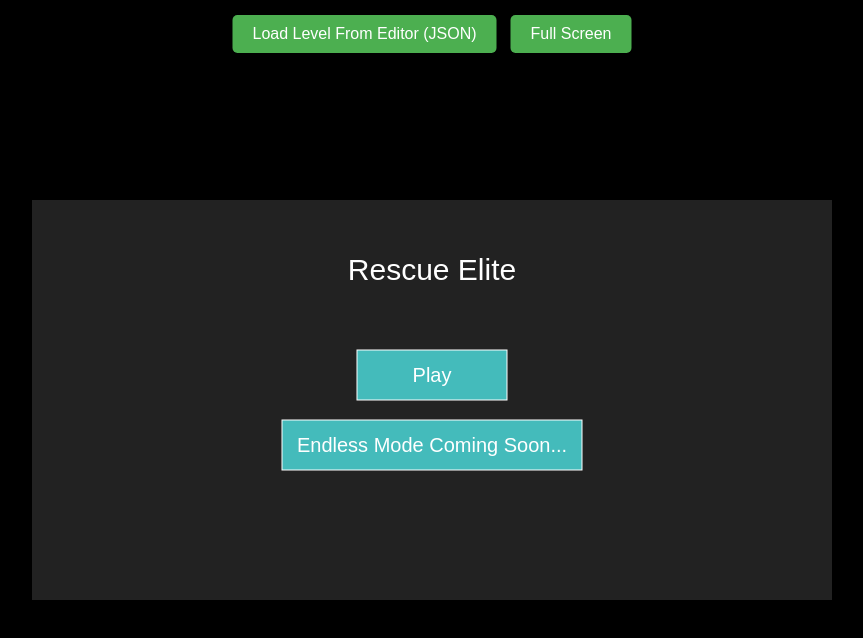
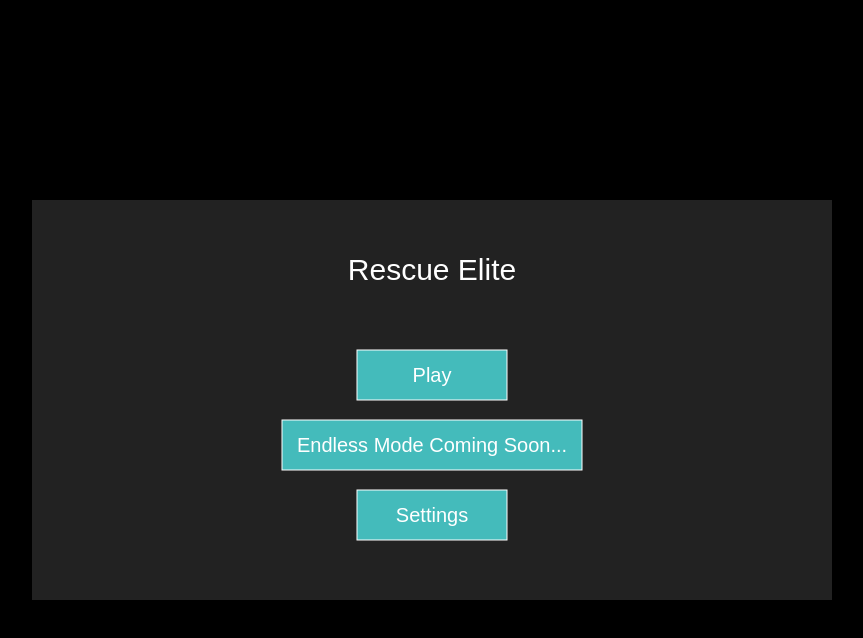
Before and after one commit to PerrivandenBerg/RescueElite, a website: page public/index.html in a window 1280 px wide. Shown: the whole page, without its empty margins (208-1071 px from the left). Drawn offline with Linux system fonts and the light colour scheme.

Commit message:
Improved the gameplay and added a settings menu.

```diff
--- a/package.json
+++ b/package.json
@@ -5,13 +5,10 @@
   "main": "server.js",
   "dependencies": {
     "express": "^4.21.2",
-    "netlify-cli": "^17.17.1",
-    "netlify-lambda": "^2.0.16",
     "serverless-http": "^3.2.0"
   },
   "devDependencies": {},
   "scripts": {
-    "build": "netlify deploy --prod",
     "test": "echo \"Error: no test specified\" && exit 1",
     "start": "node server.js"
   },
--- a/public/index.html
+++ b/public/index.html
@@ -10,10 +10,10 @@
 <body>
     <canvas id="gameCanvas"></canvas>
 
-    <div>
+    <!-- <div>
         <button id="load-button">Load Level From Editor (JSON)</button>
         <button id="full-screen">Full Screen</button>
-    </div>
+    </div> -->
 
     <script src="js/util.js"></script>
     <script src="js/explosion.js"></script>
--- a/public/js/application.js
+++ b/public/js/application.js
@@ -6,20 +6,36 @@ const ctx = canvas.getContext("2d");
 // Global variables.
 var globalGravity = 9.8;
 
-let lastTime = 0;
-
 const world = new World();
 
-let gameState = "menu"; // "menu" or "game" or "paused" or "level_select" or "next level" or "level_completed"
+let gameState = "menu"; // "menu" or "settings" or "game" or "paused" or "level_select" or "next level" or "level_completed"
 
 let levelScore = 0; // Used in the completion screen.
 
 canvas.width = 800;
 canvas.height = 400;
 
+// On mobile?
+let mobileControlsEnabled = isMobile();
+
+function isMobile() {
+    // More precise check: touchscreen + user agent match
+    const hasTouch = 'ontouchstart' in window || navigator.maxTouchPoints > 0;
+    const isMobileAgent = /Mobi|Android|iPhone|iPad|iPod/i.test(navigator.userAgent);
+
+    return hasTouch && isMobileAgent;
+}
+
+function toggleMobileControls() {
+    mobileControlsEnabled = !mobileControlsEnabled;
+    const btn = buttons.find(b => b.id === "settings" && b.text.includes("Mobile Controls"));
+    if (btn) {
+        btn.text = `Mobile Controls: ${mobileControlsEnabled ? "On" : "Off"}`;
+    }
+}
+
 
 // Full screen.
-document.getElementById("full-screen").addEventListener("click", () => full_screen());
 function full_screen() {
     let elem = document.documentElement; // Fullscreen the entire window
     if (elem.requestFullscreen) {
@@ -35,7 +51,6 @@ function full_screen() {
 }
 
 // Loads a level.
-document.getElementById("load-button").addEventListener("click", () => load());
 async function load() {
     const input = document.createElement("input");
     input.type = "file";
@@ -89,6 +104,7 @@ document.addEventListener("keydown", (event) => {
 const buttons = [
     { id: "menu", text: "Play", x: canvas.width / 2 - 75, y: 150, width: 150, height: 50, action: () => gameState = "level_select" },
     { id: "menu", text: "Endless Mode Coming Soon...", x: canvas.width / 2 - 150, y: 220, width: 300, height: 50, action: () => { } },
+    { id: "menu", text: "Settings", x: canvas.width / 2 - 75, y: 290, width: 150, height: 50, action: () => gameState = "settings" },
     { id: "level_select", text: "Chopper Training", x: 90, y: 220, width: 200, height: 50, action: () => startGame("levels/chopper_training.json") },
     { id: "level_select", text: "First Rescue", x: 310, y: 220, width: 200, height: 50, action: () => startGame("levels/first_rescue.json") },
     { id: "level_select", text: "Final Extraction", x: 530, y: 220, width: 200, height: 50, action: () => startGame("levels/final_extraction.json") },
@@ -100,13 +116,17 @@ const buttons = [
     { id: "paused", text: "Menu", x: canvas.width / 2 - 75, y: 290, width: 150, height: 50, action: () => gameState = "menu" },
     { id: "game", text: "Pause", x: canvas.width - 90, y: 10, width: 80, height: 50, action: () => gameState = "paused" },
     { id: "game", text: "Restart", x: canvas.width - 180, y: 10, width: 80, height: 50, action: () => { world.reset_level(); } },
-    { id: "game", text: "Shoot", x: 30, y: canvas.height - 80, width: 70, height: 50, action: () => { world.chopper.shoot(); } }
+    { id: "game", text: "Shoot", x: 30, y: canvas.height - 80, width: 70, height: 50, action: () => { world.chopper.shoot(); } },
+    { id: "settings", text: "Full Screen", x: canvas.width / 2 - 75, y: 120, width: 150, height: 50, action: () => full_screen() },
+    { id: "settings", text: "Upload Level", x: canvas.width / 2 - 75, y: 190, width: 150, height: 50, action: () => load() },
+    { id: "settings", text: "Mobile Controls: On", x: canvas.width / 2 - 100, y: 260, width: 200, height: 50, action: () => toggleMobileControls() },
+    { id: "settings", text: "Back", x: canvas.width / 2 - 75, y: 330, width: 150, height: 50, action: () => gameState = "menu" },
 ];
+
 
 
 // Handle mouse clicks for menu buttons.
 canvas.addEventListener("click", (event) => {
-    if (gameState === "menu" || gameState === "game" || gameState === "level_select" || gameState === "paused" || gameState === "level_completed") {
     const rect = canvas.getBoundingClientRect();
     const mouseX = event.clientX - rect.left;
     const mouseY = event.clientY - rect.top;
@@ -121,7 +141,6 @@ canvas.addEventListener("click", (event) => {
             ) {
                 button.action();
                 break;
-                }
             }
     }
 });
@@ -156,20 +175,41 @@ function renderPaused() {
 function renderMenu() {
     ctx.clearRect(0, 0, canvas.width, canvas.height);
 
-    // Background
     ctx.fillStyle = "#222";
     ctx.fillRect(0, 0, canvas.width, canvas.height);
 
-    // Title
     ctx.fillStyle = "#fff";
     ctx.font = "30px Arial";
     ctx.textAlign = "center";
     ctx.fillText("Rescue Elite", canvas.width / 2, 80);
 
-    // Buttons
     ctx.font = "20px Arial";
     for (let button of buttons) {
-        if (button.id === "menu") {
+        if (button.id === gameState) {
+            ctx.fillStyle = "#4BB";
+            ctx.fillRect(button.x, button.y, button.width, button.height);
+            ctx.strokeStyle = "#fff";
+            ctx.strokeRect(button.x, button.y, button.width, button.height);
+            ctx.fillStyle = "#fff";
+            ctx.fillText(button.text, button.x + button.width / 2, button.y + 32);
+        }
+    }
+}
+function renderSettings() {
+    // Renders the settings menu.
+    ctx.clearRect(0, 0, canvas.width, canvas.height);
+
+    ctx.fillStyle = "#222";
+    ctx.fillRect(0, 0, canvas.width, canvas.height);
+
+    ctx.fillStyle = "#fff";
+    ctx.font = "30px Arial";
+    ctx.textAlign = "center";
+    ctx.fillText("Settings", canvas.width / 2, 40);
+
+    ctx.font = "20px Arial";
+    for (let button of buttons) {
+        if (button.id === gameState) {
             ctx.fillStyle = "#4BB";
             ctx.fillRect(button.x, button.y, button.width, button.height);
             ctx.strokeStyle = "#fff";
@@ -250,6 +290,8 @@ function render() {
 
     if (gameState === "menu") {
         renderMenu();
+    } else if (gameState === "settings") {
+        renderSettings();
     } else if (gameState === "level_select") {
         renderLevelSelect();
     } else if (gameState === "level_completed") {
@@ -266,6 +308,8 @@ function render() {
             ctx.font = "20px Arial";
             for (let button of buttons) {
                 if (button.id === "game") {
+                    if (!mobileControlsEnabled && button.text === "Shoot")
+                        continue;
                     ctx.fillStyle = "#4BB";
                     ctx.fillRect(button.x, button.y, button.width, button.height);
                     ctx.strokeStyle = "#fff";
@@ -320,6 +364,7 @@ async function preload_sprites(paths) {
         for (const path of paths) {
             await store_sprite(path);  // Wait for each sprite to be loaded
         }
+        toggleMobileControls();
         gameLoop();  // Start the game once all sprites are loaded
     } catch (error) {
         console.error("Failed to load some sprites:", error);
@@ -384,11 +429,26 @@ function tint_image(ctx, image, color, x, y) {
     ctx.drawImage(tintedImage, x, y);
 }
 
-function gameLoop(time) {
-    let deltaTime = (time - lastTime) / 1000; // Convert ms to seconds.
-    lastTime = time;
-    update((deltaTime || 0));
-    render();
+let accumulator = 0;
+let lastTime = 0;
+const fixedDelta = 1 / 60; // 60 updates per second
+
+function gameLoop(currentTime) {
+    currentTime /= 1000; // Convert to seconds
+    let deltaTime = currentTime - lastTime || 0;
+    if (deltaTime > 0.25) deltaTime = 0.25; // Avoid spiral of death
+    lastTime = currentTime;
+
+    accumulator += deltaTime;
+    console.log(accumulator, fixedDelta);
+
+    // Run game logic in fixed steps (multiple if needed)
+    while (accumulator >= fixedDelta) {
+        update(fixedDelta); // Fixed-step update
+        accumulator -= fixedDelta;
+    }
+
+    render(); // Always render at full refresh rate
     requestAnimationFrame(gameLoop);
 }
 
--- a/public/js/joystick.js
+++ b/public/js/joystick.js
@@ -14,16 +14,36 @@ class Joystick {
         this.radius = 40;
         this.stickRadius = 20;
 
+        this.joystick_touch_id = null;
+
         this.controls = { left_right: 0, up_down: 0 };
 
         // Input from both touch screen and mouse input.
-        document.addEventListener("touchstart", (e) => this.start(e.touches[0]), false);
-        document.addEventListener("touchmove", (e) => this.move(e.touches[0]), false);
-        document.addEventListener("touchend", () => this.end(), false);
+        document.addEventListener("touchstart", (e) => {
+            for (let touch of e.changedTouches) {
+                this.start(touch, true);
+            }
+            e.preventDefault(); // Prevent default scrolling
+        }, { passive: false });
 
-        document.addEventListener("mousedown", (e) => this.start(e), false);
-        document.addEventListener("mousemove", (e) => this.move(e), false);
-        document.addEventListener("mouseup", () => this.end(), false);
+        document.addEventListener("touchmove", (e) => {
+            for (let touch of e.changedTouches) {
+                this.move(touch, true);
+            }
+            e.preventDefault();
+        }, { passive: false });
+
+        document.addEventListener("touchend", (e) => {
+            for (let touch of e.changedTouches) {
+                this.end(touch, true);
+            }
+            e.preventDefault();
+        }, { passive: false });
+
+
+        document.addEventListener("mousedown", (e) => this.start(e, false), false);
+        document.addEventListener("mousemove", (e) => this.move(e, false), false);
+        document.addEventListener("mouseup", (e) => this.end(e, false), false);
     }
 
     // Used to reset the level.
@@ -32,7 +52,7 @@ class Joystick {
     }
 
     // Start pressing the button and setting an initial position.
-    start(input) {
+    start(input, check) {
         const rect = canvas.getBoundingClientRect();
         const x = input.clientX - rect.left;
         const y = input.clientY - rect.top;
@@ -45,6 +65,11 @@ class Joystick {
             return;
         }
 
+        // If already tracking a touch, ignore new ones.
+        if (this.joystick_touch_id !== null && check) return;
+
+        this.joystick_touch_id = input.identifier;
+
         this.active = true;
         this.baseX = x;
         this.baseY = y;
@@ -53,8 +78,8 @@ class Joystick {
     }
 
     // Moving the joystick while keeping the button pressed.
-    move(input) {
-        if (!this.active) return;
+    move(input, check) {
+        if (!this.active || (input.identifier !== this.joystick_touch_id && check)) return;
         const rect = canvas.getBoundingClientRect();
         let x = input.clientX - rect.left;
         let y = input.clientY - rect.top;
@@ -78,7 +103,10 @@ class Joystick {
     }
 
     // Stops moving the joystick and reset everything.
-    end() {
+    end(input, check) {
+        if (input.identifier !== this.joystick_touch_id && check) return;
+
+        this.joystick_touch_id = null;
         this.active = false;
         this.controls = { left_right: 0, up_down: 0 };
         this.player.controls.left_right = this.controls.left_right;
--- a/public/js/overlay.js
+++ b/public/js/overlay.js
@@ -16,8 +16,8 @@ class Overlay {
     }
 
     update() {
-        this.joystick.update();
-
+        if (mobileControlsEnabled)
+            this.joystick.update();
     }
 
     draw(ctx) {
@@ -45,7 +45,8 @@ class Overlay {
 
         ctx.restore();
 
-        this.joystick.draw(ctx);
+        if (mobileControlsEnabled)
+            this.joystick.draw(ctx);
     }
 
 
--- a/public/js/world.js
+++ b/public/js/world.js
@@ -196,7 +196,6 @@ class World {
         }
 
         this.overlay.update();
-
     }
 
     draw(ctx) {
```
Lines whose indentation alone changed are shown as unchanged.
